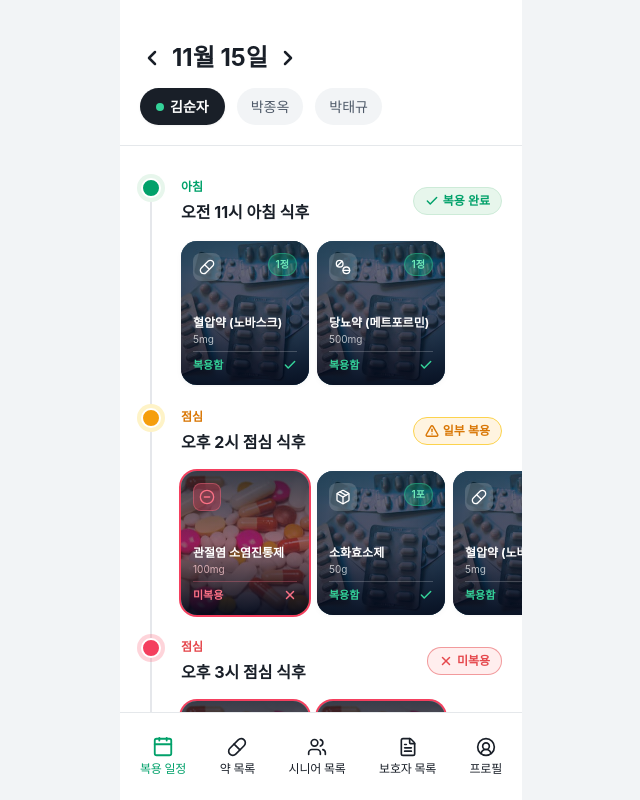
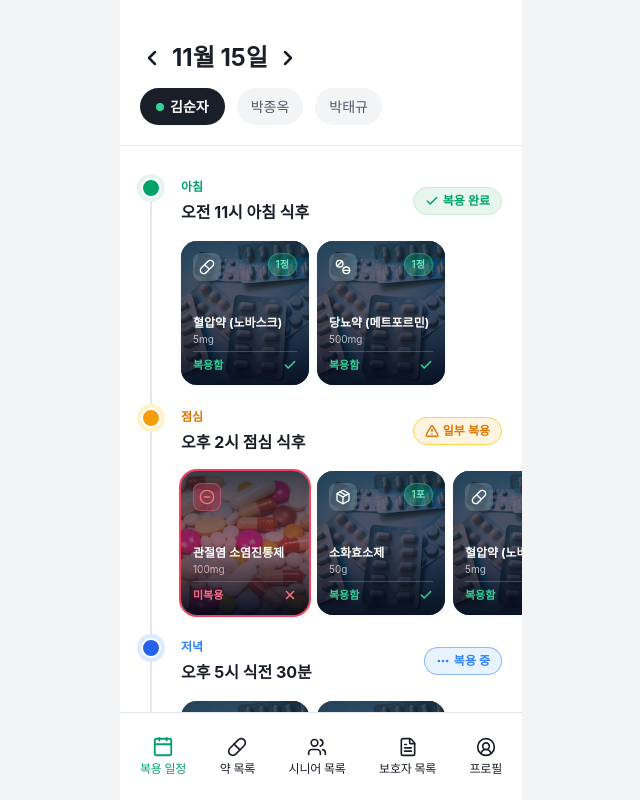
Before and after one commit to Line4Thon-Team24/TTAREUREUNG-CLIENT, a React (Vite) app: page /schedule in a window 1280 px wide. Shown: the top 800 px of the page, without its empty margins (319-959 px from the left). Built offline with nearby package versions, Linux system fonts and the light colour scheme; a web font is replaced by a local one.

Commit message:
refactor: 복용 일정 타임라인을 아침·점심·저녁 3개 시간대로 구성

```diff
--- a/src/constants/schedule.ts
+++ b/src/constants/schedule.ts
@@ -95,5 +95,4 @@ export const MEAL_TIME_LABELS = {
   morning: '아침',
   lunch: '점심',
   dinner: '저녁',
-  night: '밤',
 } as const;
--- a/src/mocks/schedule.ts
+++ b/src/mocks/schedule.ts
@@ -60,6 +60,7 @@ const createMedicine = (
   status,
 });
 
+// 아침·점심·저녁 3개 시간대 (점심은 카드가 3개를 넘어 가로로 넘겨 보는 경우)
 const sampleSlots: ScheduleSlot[] = [
   {
     id: 'morning',
@@ -72,24 +73,15 @@ const sampleSlots: ScheduleSlot[] = [
     ],
   },
   {
-    id: 'lunch-1',
+    id: 'lunch',
     mealTime: 'lunch',
     time: '14:00',
     timingLabel: '점심 식후',
     medicines: [
-      createMedicine('lunch-1', 2, 'missed'),
-      createMedicine('lunch-1', 3, 'taken'),
-      createMedicine('lunch-1', 1, 'taken'),
-    ],
-  },
-  {
-    id: 'lunch-2',
-    mealTime: 'lunch',
-    time: '15:00',
-    timingLabel: '점심 식후',
-    medicines: [
-      createMedicine('lunch-2', 2, 'missed'),
-      createMedicine('lunch-2', 5, 'missed'),
+      createMedicine('lunch', 2, 'missed'),
+      createMedicine('lunch', 3, 'taken'),
+      createMedicine('lunch', 1, 'taken'),
+      createMedicine('lunch', 5, 'missed'),
     ],
   },
   {
@@ -101,13 +93,6 @@ const sampleSlots: ScheduleSlot[] = [
       createMedicine('dinner', 4, 'taking'),
       createMedicine('dinner', 1, 'taking'),
     ],
-  },
-  {
-    id: 'night',
-    mealTime: 'night',
-    time: '22:00',
-    timingLabel: '취침 전',
-    medicines: [createMedicine('night', 5, 'scheduled')],
   },
 ];
 
--- a/src/types/schedule.ts
+++ b/src/types/schedule.ts
@@ -5,7 +5,7 @@ export type DoseStatus = 'taken' | 'missed' | 'taking' | 'scheduled';
 export type SlotStatus = DoseStatus | 'partial';
 
 // 복용 시간대
-export type MealTime = 'morning' | 'lunch' | 'dinner' | 'night';
+export type MealTime = 'morning' | 'lunch' | 'dinner';
 
 // 약 모양 (카드 왼쪽 위 아이콘)
 export type MedicineShape = 'capsule' | 'tablet' | 'powder';
```
